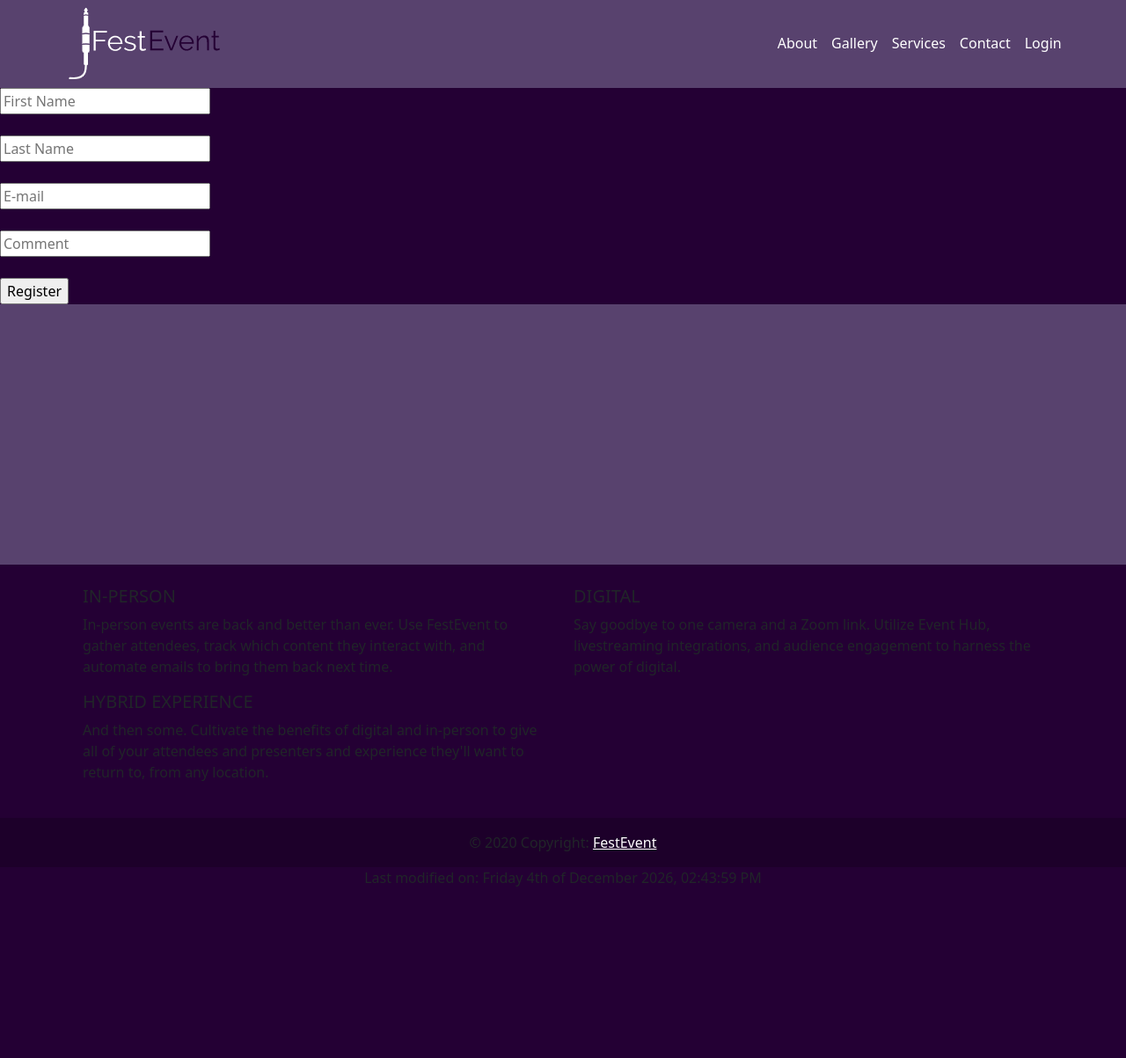
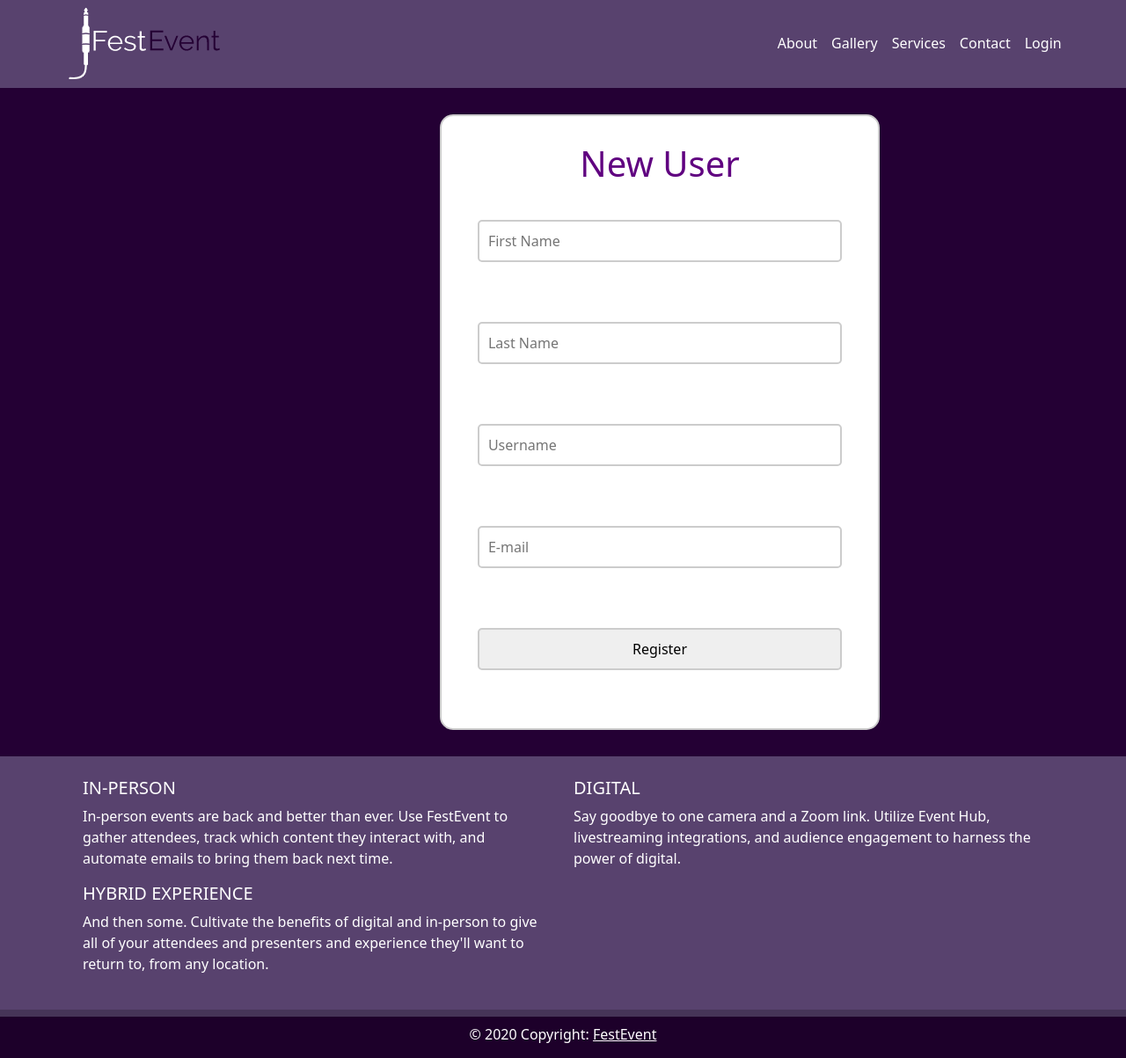
Before and after one commit to cerberus2078/Web-programming-Team-16, a PHP site: page /newuser.php in a window 1280 px wide. Shown: the top 1203 px of the page at 88% size. Before the commit the page ends 1008 px from the top, so only its background shows below. Run offline with PHP 8.4, Linux system fonts and the light colour scheme.

Commit message:
newuser php stuff

```diff
--- a/newuser.php
+++ b/newuser.php
@@ -3,18 +3,107 @@ $title = "New user login";
 include 'header.php';
 ?>
 
+<style>
+    .userbody{
+        justify-content: center;
+        align-items: center;
+    }
+
+    *{
+        box-sizing:border-box ;
+    }
+
+    form{
+        width: 500px ;
+        height: 700px;
+        margin-top: 30px;
+        margin-bottom: 30px;
+        margin-left: 500px;
+        border:2px solid #ccc;
+        padding: 30px;
+        background: #fff;
+        border-radius:15px;
+    }
+
+    h1{
+        text-align: center;
+        margin-bottom: 40px;
+        color:#600080;
+    }
+
+    input{
+        display:block;
+        border:2px solid #ccc;
+        width:95%;
+        padding:10px;
+        margin:10px auto;
+        border-radius:5px;
+    }
+
+    label{
+        color:#888;
+        font-size:18px;
+        padding:10px;
+    }
+
+    button{
+        float:right;
+        background: #555;
+        padding:10px 15px;
+        color:#fff;
+        border-radius:5px;
+        margin-right:10px;
+        border:none;
+    }
+
+    button:hover{
+        opacity: 7;
+    }
+
+    .error{
+        background: #F2DEDE;
+        color: #A94442;
+        padding: 10px;
+        width: 95%;
+        border-radius: 5px;
+        margin: 20px auto;
+    }
+
+</style>
+
 <div class="text">
 <form method="post" action="">
+    <h1>New User</h1>
     <input type="text" name="fname" placeholder="First Name" required><br><br>
     <input type="text" name="lname" placeholder="Last Name" required><br><br>
+    <input type="text" name="username" placeholder="Username" required><br><br>
     <input type="text" name="email" placeholder="E-mail" required><br><br>
-    <input type="text" name="comment" placeholder="Comment" required><br><br>
+
 
     <input type="submit" value="Register" name="register">
 
 </form>
+</div>
 
+<?php
+if (isset($_POST['Submit'])){
+    $fname = $_POST['fname'];
+    $lname = $_POST['lname'];
+    $username = $_POST['username'];
+    $email = $_POST['email'];
+    include 'db1.php';
+    $sql = "insert into new_user (fname, lname, username, email)
+    values('$fname', '$lname', '$username', '$email')";
 
+    if($conn->query($sql) === TRUE){
+        echo "Your account has been created.";
+    }
+    else{
+        echo "Error:" . $conn->error;
+    }
+}
+
+?>
 
 <?php
 include 'footer.php';
```
Also changed, not shown: db1.php (+2 -5 lines).
